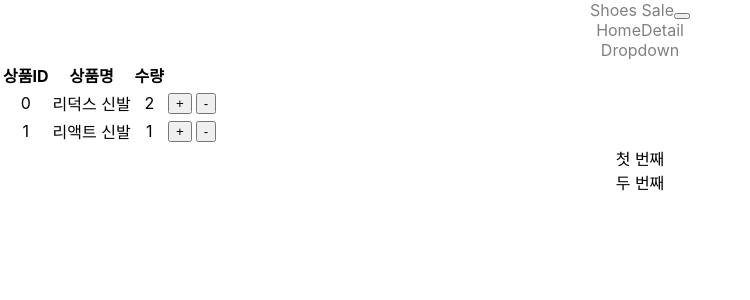
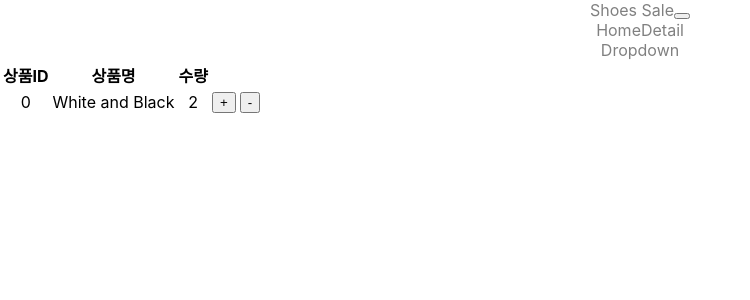
Before and after one commit to Baeju0/shop, a React (Create React App) app: page /cart in a window 1280 px wide. Shown: the top 300 px of the page, without its empty margins (0-750 px from the left). Built offline with nearby package versions, Linux system fonts and the light colour scheme; the HTML template or start-up script is replaced by a standard one.

Commit message:
state초기값 수정, 수량 감소 수정

```diff
--- a/src/Cart.js
+++ b/src/Cart.js
@@ -77,7 +77,7 @@ function Cart(props) {
                     props.dispatch({type : 'alertClose'})}}>닫기
                 </button>
             </div> : null }
-            <Parent 이름="쥬용" 나이="22"/>
+            {/* <Parent 이름="쥬용" 나이="22"/> */}
         </div>
     )
 }
@@ -104,25 +104,25 @@ function Cart(props) {
 // 사용하고 싶은 컴포넌트를 memo()로 감싸기
 // 감싸게 되면 그 컴포넌트와 관련된 props의 정보가 변경될때만 재렌더링 됨
 
-function Parent(props){
-    return (
-        <div>
-            <Child1 이름={props.이름}></Child1>
-            <Child2 이름={props.나이}></Child2>
-        </div>
-    )
-}
+// function Parent(props){
+//     return (
+//         <div>
+//             <Child1 이름={props.이름}></Child1>
+//             <Child2 이름={props.나이}></Child2>
+//         </div>
+//     )
+// }
 
-function Child1(props){
-    useEffect(()=> { console.log('1번 렌더링됨!')});
-    return <div>첫 번째</div>
-}
+// function Child1(props){
+//     useEffect(()=> { console.log('1번 렌더링됨!')});
+//     return <div>첫 번째</div>
+// }
 
-// 단점은 기존 props와 바뀐 props를 비교한 후 컴포넌트를 업뎃할지 말지 결정함>> 자주 바뀌는 데이터면 용량 과다 사용!!!
-let Child2 = memo(function(){
-    useEffect(()=> { console.log('2번 렌더링됨!')});
-    return <div>두 번째</div>
-});
+// // 단점은 기존 props와 바뀐 props를 비교한 후 컴포넌트를 업뎃할지 말지 결정함>> 자주 바뀌는 데이터면 용량 과다 사용!!!
+// let Child2 = memo(function(){
+//     useEffect(()=> { console.log('2번 렌더링됨!')});
+//     return <div>두 번째</div>
+// });
 
 
 
--- a/src/index.js
+++ b/src/index.js
@@ -23,8 +23,9 @@ function reducer2(state = alertBase, action) {
 }
 
 let defaultState = [
-  {id:0, name : '리덕스 신발', quan: 2},
-  {id:1, name: '리액트 신발', quan: 1}]; //state 초기값
+  {id:0, name : 'White and Black', quan: 2}
+  // ,{id:1, name: '리액트 신발', quan: 1}
+]; //state 초기값
 
 
 // redux에서는 state 데이터의 수정하는 방법을 미리 정의함(state 데이터 관리기능)-Cart수량
@@ -60,8 +61,8 @@ function reducer(state = defaultState, action) {
 
   } if ( action.type === '수량감소'){
     let copy = [...state];
-    if (copy[0].quan > 0)
-    copy[0].quan--;
+    if (copy[action.payload].quan > 0)
+    copy[action.payload].quan--;
     return copy
   }
 
```
